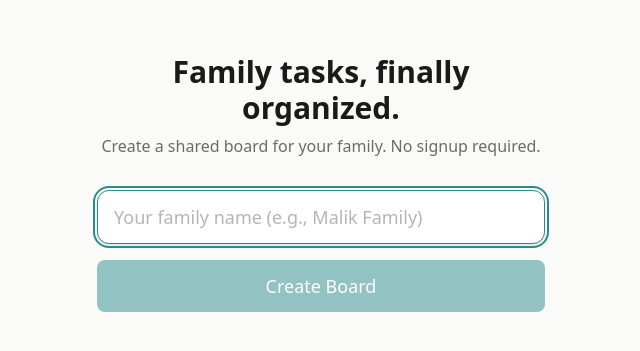
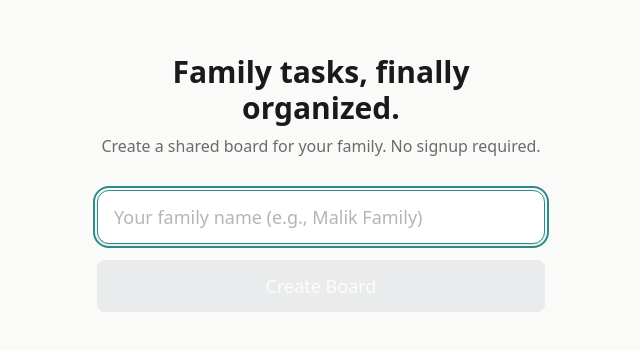
Before and after one commit to pooja23malik/hearth, a Next.js app: page / in a window 1280 px wide. Shown: the part 217-568 px from the top of the page, without its empty margins (319-959 px from the left). Built offline with nearby package versions, Linux system fonts and the light colour scheme.

Commit message:
style(design): FINDING-001 — disabled button uses gray bg instead of faded accent
Disabled Create Board button now shows as explicitly gray/disabled
rather than a faded teal, which looked like a rendering error.

```diff
--- a/src/app/page.tsx
+++ b/src/app/page.tsx
@@ -63,7 +63,7 @@ export default function HomePage() {
           <button
             type="submit"
             disabled={loading || !boardName.trim()}
-            className="w-full rounded-lg bg-accent px-4 py-3 text-lg font-medium text-white transition-colors hover:bg-accent-hover disabled:opacity-50 disabled:cursor-not-allowed"
+            className="w-full rounded-lg bg-accent px-4 py-3 text-lg font-medium text-white transition-colors hover:bg-accent-hover disabled:opacity-40 disabled:cursor-not-allowed disabled:bg-gray-300"
           >
             {loading ? "Creating..." : "Create Board"}
           </button>
```
